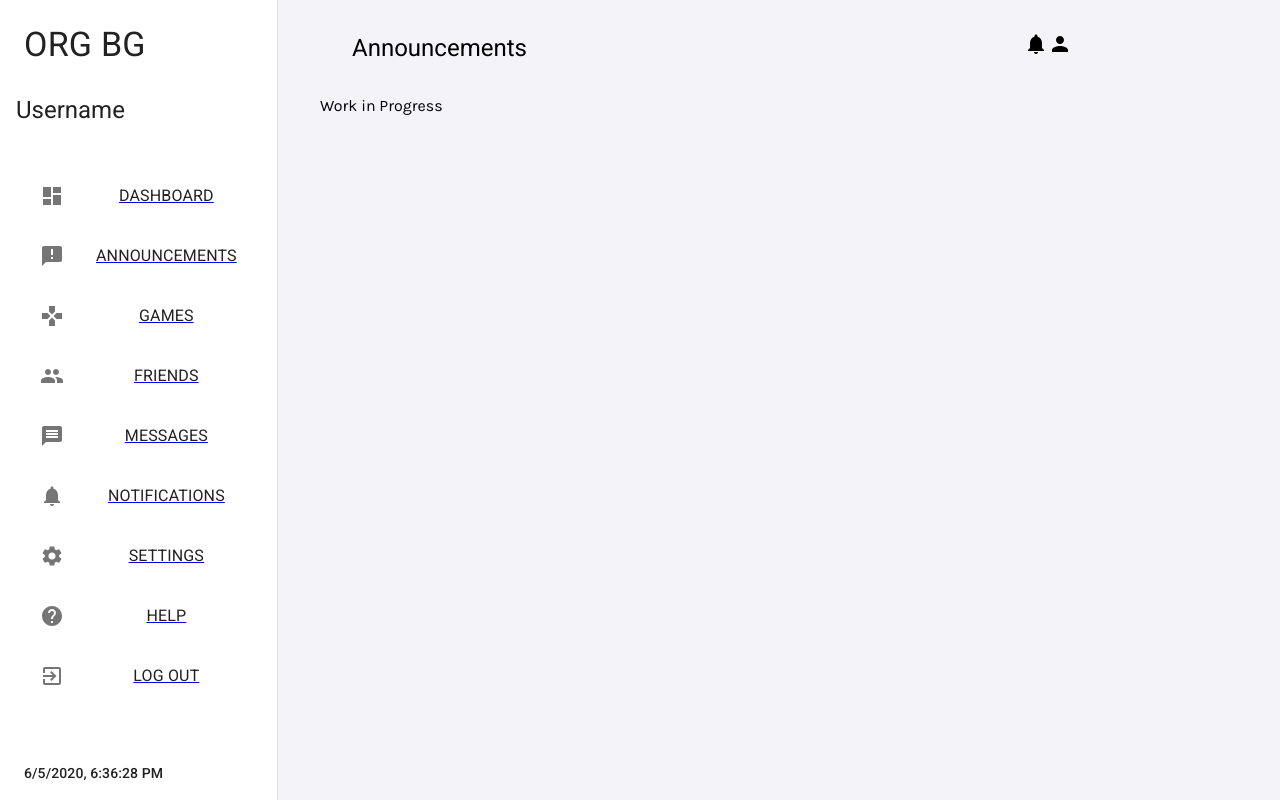
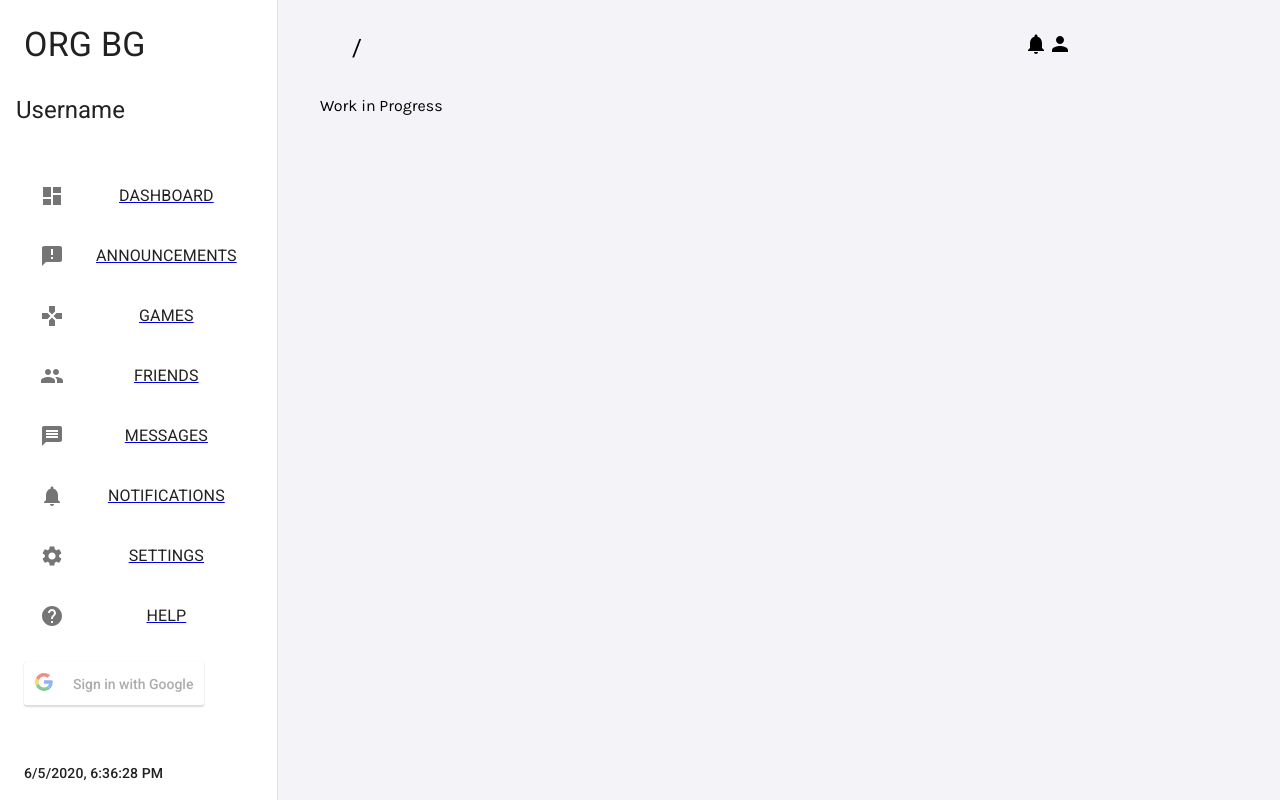
Before and after one commit to marvingay/org-battleground, a React (Create React App) app: page / in a window 1280 px wide. Built offline with nearby package versions, Linux system fonts and the light colour scheme.

Commit message:
Updated Google Login handler to use correct token

```diff
--- a/package.json
+++ b/package.json
@@ -13,6 +13,7 @@
     "@types/react": "^16.9.35",
     "@types/react-dom": "^16.9.8",
     "@types/react-router-dom": "^5.1.5",
+    "axios": "^0.19.2",
     "dotenv": "^8.2.0",
     "node-sass": "^4.14.1",
     "react": "^16.13.1",
@@ -41,6 +42,7 @@
       "last 1 chrome version",
       "last 1 firefox version",
       "last 1 safari version"
-    ]
+    ],
+    "proxy": "http://localhost:8000"
   }
 }
--- a/public/index.html
+++ b/public/index.html
@@ -1,16 +1,30 @@
 <!DOCTYPE html>
 <html lang="en">
-
   <head>
     <meta charset="utf-8" />
     <link rel="icon" href="%PUBLIC_URL%/favicon.ico" />
-  <meta name="viewport" content="minimum-scale=1, initial-scale=1, width=device-width" />
+    <meta
+      name="viewport"
+      content="minimum-scale=1, initial-scale=1, width=device-width"
+    />
     <meta name="theme-color" content="#000000" />
+    <meta
+      name="google-signin-client_id"
+      content="1057445639377-7inud10okiu7amknf4u40pc6ch056b8k.apps.googleusercontent.com"
+    />
+
+    <script src="https://apis.google.com/js/platform.js" async defer></script>
     <meta name="description" content="Online Reality Game Battleground" />
     <link rel="apple-touch-icon" href="%PUBLIC_URL%/logo192.png" />
     <link rel="manifest" href="%PUBLIC_URL%/manifest.json" />
-  <link rel="stylesheet" href="https://fonts.googleapis.com/css?family=Roboto:300,400,500,700&display=swap" />
-  <link rel="stylesheet" href="https://fonts.googleapis.com/icon?family=Material+Icons" />
+    <link
+      rel="stylesheet"
+      href="https://fonts.googleapis.com/css?family=Roboto:300,400,500,700&display=swap"
+    />
+    <link
+      rel="stylesheet"
+      href="https://fonts.googleapis.com/icon?family=Material+Icons"
+    />
     <title>ORG Battleground</title>
   </head>
 
@@ -18,5 +32,4 @@
     <noscript>You need to enable JavaScript to run this app.</noscript>
     <div id="root"></div>
   </body>
-
 </html>
--- a/src/components/GoogleButton.tsx
+++ b/src/components/GoogleButton.tsx
@@ -6,26 +6,24 @@ import {
   GoogleLoginResponseOffline,
 } from 'react-google-login';
 import { CLIENT_ID } from '../services/config';
-
-interface GoogleUserObject {
-  googleId: string;
-  tokenId: string;
-  accessToken: string;
-  tokenObj: object;
-  profileObj: object;
-}
+import axios from 'axios';
 
 const GoogleButton: React.FC = () => {
   const [authenticated, setAuthenticated] = useState(false);
   const [authToken, setAuthToken] = useState('');
 
-  const login = (
+  const onLogin = async (
     response: GoogleLoginResponse | GoogleLoginResponseOffline
   ) => {
     response = response as GoogleLoginResponse;
-    if (response.accessToken) {
+    if (response.tokenId) {
+      axios.post('http://localhost:8000/auth', `idToken=${response.tokenId}`, {
+        headers: {
+          'Content-Type': 'application/x-www-form-urlencoded'
+        }
+      })
       setAuthenticated(true);
-      setAuthToken(response.accessToken);
+      setAuthToken(response.tokenId);
     }
   };
 
@@ -35,7 +33,7 @@ const GoogleButton: React.FC = () => {
     alert('Login failed!');
   };
 
-  const logout = () => {
+  const logout = (): void => {
     setAuthenticated(false);
     setAuthToken('');
   };
@@ -54,14 +52,12 @@ const GoogleButton: React.FC = () => {
           onFailure={handleLogoutFailure}
         />
       ) : (
-        <GoogleLogin
-          clientId={CLIENT_ID}
-          onSuccess={login}
-          onFailure={handleLoginFailure}
-          cookiePolicy={'single_host_orign'}
-          responseType='code,token'
-        />
-      )}
+          <GoogleLogin
+            clientId={CLIENT_ID}
+            onSuccess={onLogin}
+            onFailure={handleLoginFailure}
+          />
+        )}
     </div>
   );
 };
--- a/src/components/Sidebar.tsx
+++ b/src/components/Sidebar.tsx
@@ -6,10 +6,12 @@ import {
   Grid,
   Hidden,
   List,
+  ListItem,
   Typography,
 } from '@material-ui/core';
 import NavItem from './NavItem';
 import DateTime from './DateTime';
+import GoogleButton from './GoogleButton';
 import { navItem } from '../navigation';
 
 const useStyles = makeStyles((theme) => ({
@@ -34,20 +36,24 @@ const Sidebar = () => {
           <Container className={classes.logo}>
             <Typography variant='h4' gutterBottom>
               ORG BG
-              </Typography>
+            </Typography>
           </Container>
 
           <Container className={classes.user}>
             <Typography variant='h5' display='block' gutterBottom>
               Username
-              </Typography>
+            </Typography>
           </Container>
 
           <List className={classes.sideBar}>
             {navItem.map((item, idx) => (
               <NavItem key={`id${idx}`} text={item.text} icon={item.icon} />
             ))}
+
           </List>
+          <Container>
+            <GoogleButton />
+          </Container>
           <Container id='DateTime'>
             <DateTime />
           </Container>
--- a/src/components/TopNavBar.tsx
+++ b/src/components/TopNavBar.tsx
@@ -1,4 +1,4 @@
-import React, { useState } from 'react';
+import React, { useState, useEffect } from 'react';
 import { makeStyles } from '@material-ui/core/styles';
 import { Grid, Typography } from '@material-ui/core';
 import NotificationsIcon from '@material-ui/icons/Notifications';
@@ -13,7 +13,11 @@ const useStyles = makeStyles((theme) => ({
 
 const TopNavBar: React.FC = () => {
   const classes = useStyles();
-  const [pageTitle, setPageTitle] = useState('Announcements');
+  const [pageTitle, setPageTitle] = useState('');
+
+  useEffect(() => {
+    setPageTitle(window.location.pathname);
+  }, []);
 
   return (
     <Grid container item spacing={0} className={classes.topNav}>
--- a/src/navigation.tsx
+++ b/src/navigation.tsx
@@ -6,9 +6,7 @@ import MessageIcon from '@material-ui/icons/Message';
 import NotificationsIcon from '@material-ui/icons/Notifications';
 import PeopleIcon from '@material-ui/icons/People';
 import AnnouncementIcon from '@material-ui/icons/Announcement';
-import ExitToAppIcon from '@material-ui/icons/ExitToApp';
 import HelpIcon from '@material-ui/icons/Help';
-
 
 interface Navigation {
   text: string;
@@ -16,43 +14,35 @@ interface Navigation {
 }
 export const navItem: Navigation[] = [
   {
-    text: "Dashboard",
-    icon: <DashboardIcon />
-
+    text: 'Dashboard',
+    icon: <DashboardIcon />,
   },
   {
-    text: "Announcements",
-    icon: <AnnouncementIcon />
-
+    text: 'Announcements',
+    icon: <AnnouncementIcon />,
   },
   {
-    text: "Games",
-    icon: <GamesIcon />
+    text: 'Games',
+    icon: <GamesIcon />,
   },
   {
-    text: "Friends",
-    icon: <PeopleIcon />
-
+    text: 'Friends',
+    icon: <PeopleIcon />,
   },
   {
-    text: "Messages",
-    icon: <MessageIcon />
+    text: 'Messages',
+    icon: <MessageIcon />,
   },
   {
-    text: "Notifications",
-    icon: <NotificationsIcon />
+    text: 'Notifications',
+    icon: <NotificationsIcon />,
   },
   {
-    text: "Settings",
-    icon: <SettingsIcon />
+    text: 'Settings',
+    icon: <SettingsIcon />,
   },
   {
-    text: "Help",
-    icon: <HelpIcon />
+    text: 'Help',
+    icon: <HelpIcon />,
   },
-  {
-    text: "Log Out",
-    icon: <ExitToAppIcon />
-  }
-
 ];
```
Also changed, not shown: 1 other file (tests, documents, lock files or other folders). Lines whose indentation alone changed are shown as unchanged.
